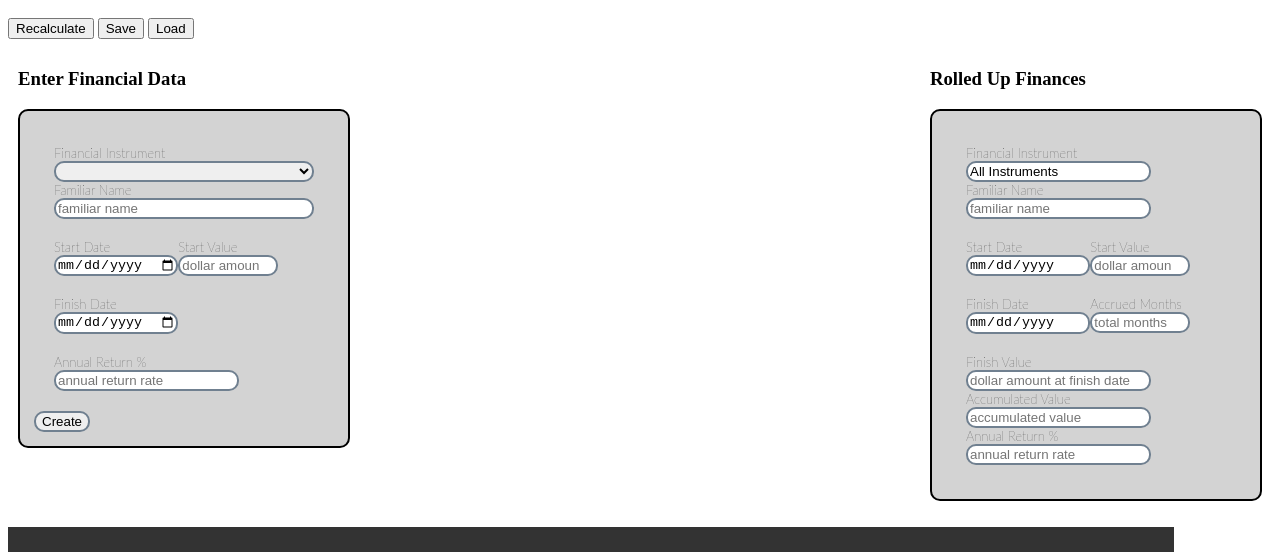
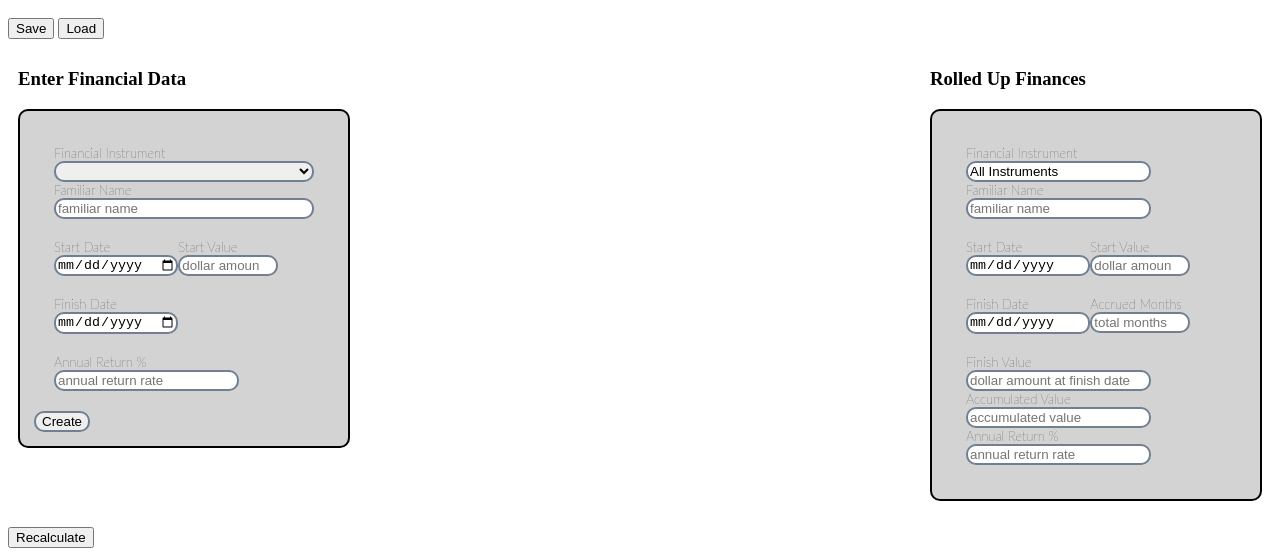
Before and after one commit to finsimclub/investing, a website built with Parcel: page index.html in a window 1280 px wide. Shown: the part 48-600 px from the top of the page. Built offline with nearby package versions, Linux system fonts and the light colour scheme.

Commit message:
layout changes

```diff
--- a/index.html
+++ b/index.html
@@ -13,7 +13,7 @@
     <body>
         <h1>Financial Simulation (FinSim) Club</h1>
         <div>
-            <button onclick="calculate()">Recalculate</button>&nbsp;<button onclick="save()">Save</button>&nbsp;<button onclick="load()">Load</button>
+            <button onclick="save()">Save</button>&nbsp;<button onclick="load()">Load</button>
         </div>
         <div id="container">
             <div>
@@ -103,6 +103,11 @@
                 </div>
             </div>
         </div>
+        <br />
+        <div style="width: 90%; clear: both">
+            <button onclick="calculate()">Recalculate</button>
+        </div>
+        <br />
         <div style="width: 90%" class="scrollable-x" id="assets"></div>
         <div>
             <canvas id="chartCanvas"></canvas>
```
